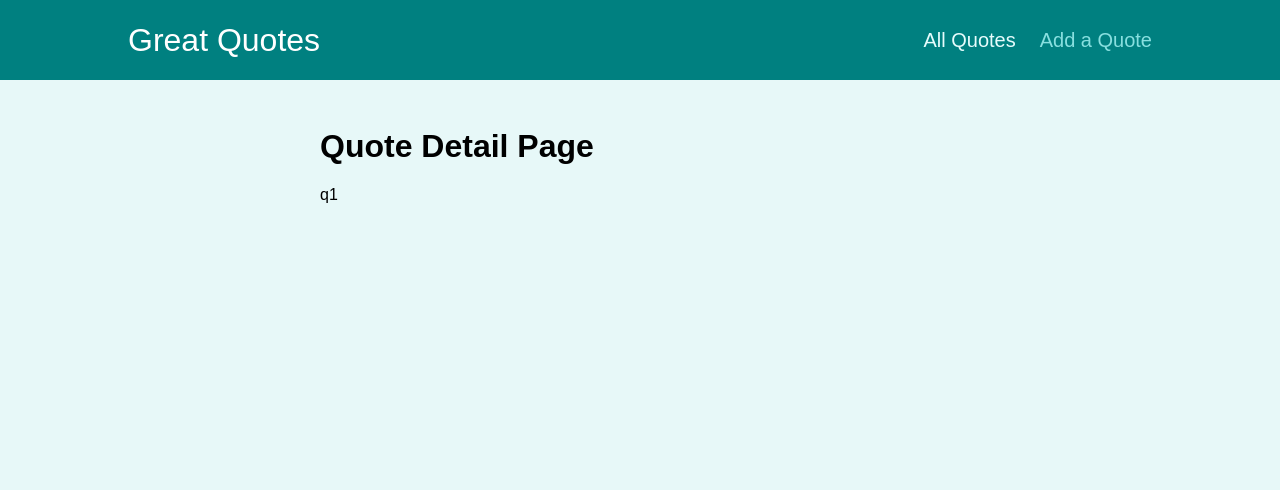
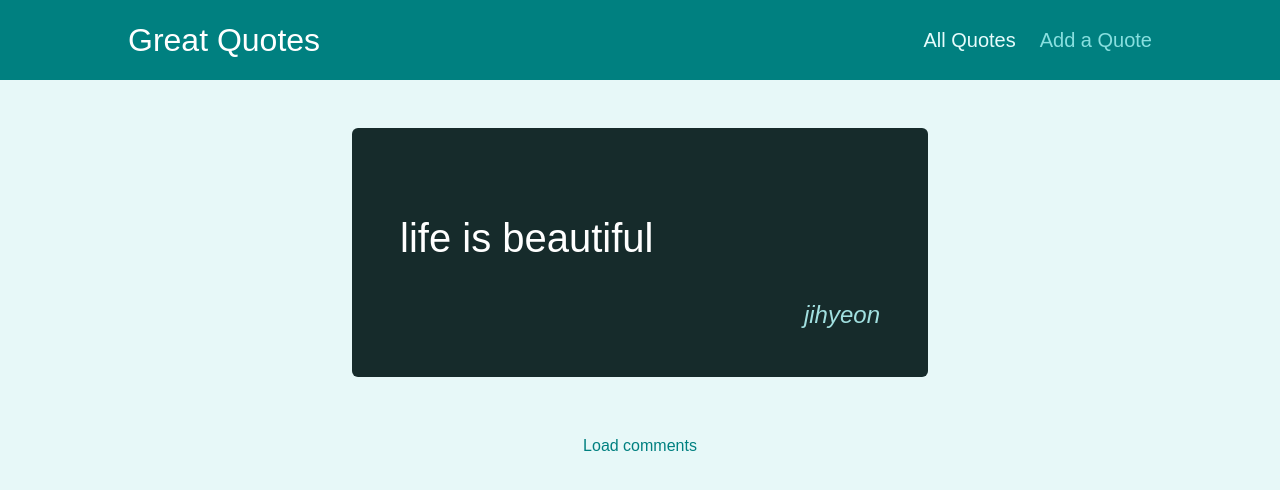
Before and after one commit to jihyeon-kimy/react-complete-guide, a React (Create React App) app in the folder 12-starting-project(Router)/: page /quotes/q1 in a window 1280 px wide. Shown: the top 490 px of the page. Built offline with nearby package versions, Linux system fonts and the light colour scheme.

Commit message:
12-starting-project(Router) : 디테일 페이지 추가(중첩 라우팅)

```diff
--- a/12-starting-project(Router)/src/pages/QuoteDetail.js
+++ b/12-starting-project(Router)/src/pages/QuoteDetail.js
@@ -1,13 +1,34 @@
-import { Route, useParams } from "react-router-dom";
+import { Link, Route, useParams } from "react-router-dom";
 import Comments from "../components/comments/Comments";
+import HighlightedQuote from "../components/quotes/HighlightedQuote";
+
+const DUMMY_QUOTES = [
+  { id: "q1", author: "jihyeon", text: "life is beautiful" },
+  { id: "q2", author: "kim", text: "learning react is fun!" },
+];
 
 const QuoteDetail = () => {
   const params = useParams();
+
+  const quote = DUMMY_QUOTES.find((quote) => quote.id === params.quoteId);
+
+  if (!quote) {
+    return <p>No quote found</p>;
+  }
+
   return (
     <>
-      <h1>Quote Detail Page</h1>
-      <p>{params.quoteId}</p>
-      <Route path="/quotes/:quoteId/comments">
+      <HighlightedQuote text={quote.text} author={quote.author} />
+      {/* 중첩 라우팅으로 URL을 근거로 다른 콘텐츠를 상황에 따른 렌더할 수 있다. */}
+      {/* Load comments가 "/quotes/:quoteId" 경로 일때에만 보이고, 실제 Comments 컴포넌트가 보일 때에는 Load comments가 보이지 않는다. */}
+      <Route path="/quotes/:quoteId" exact>
+        <div className="centered">
+          <Link className="btn--flat" to={`/quotes/${params.id}/comments`}>
+            Load comments
+          </Link>
+        </div>
+      </Route>
+      <Route path={`/quotes/${params.id}/comments`}>
         <Comments />
       </Route>
     </>
```
